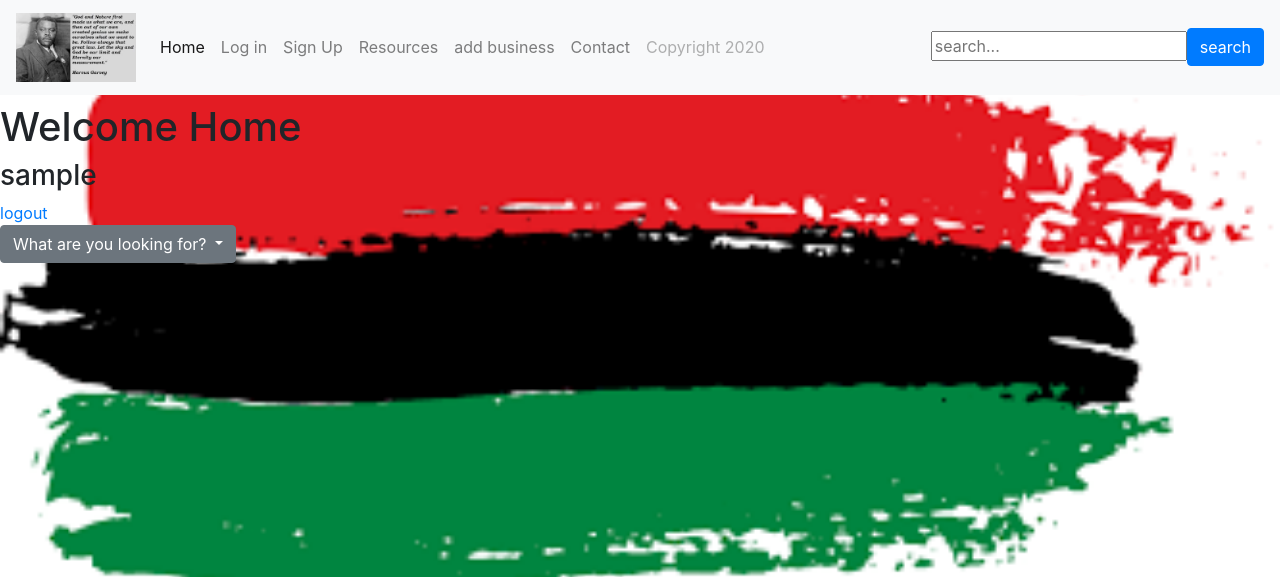
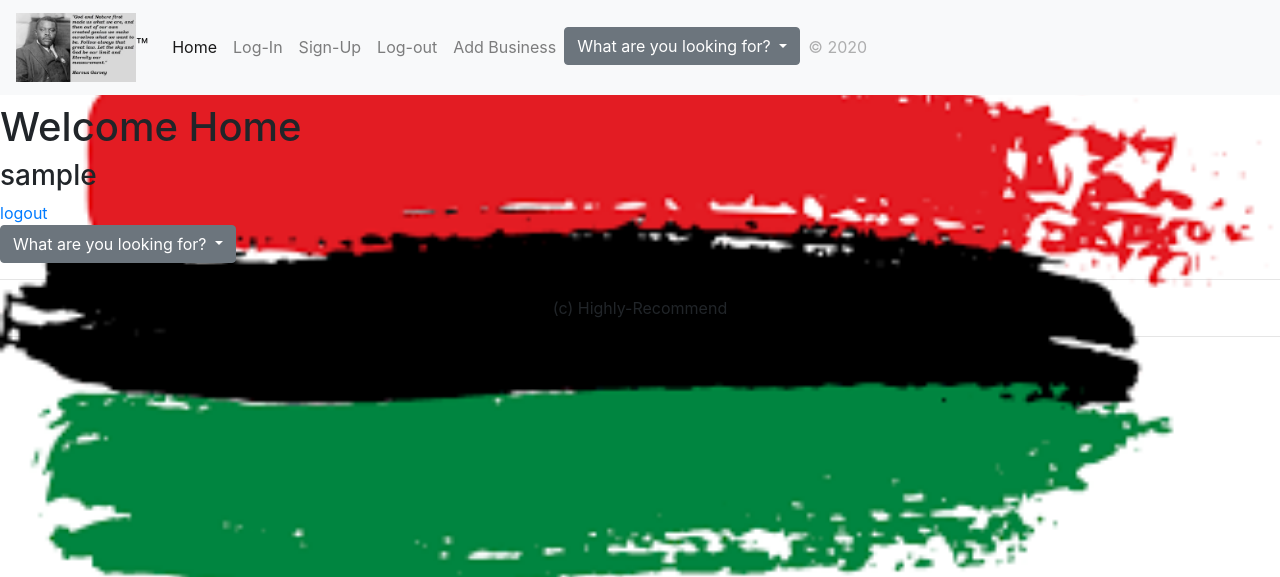
Before and after one commit to jhurdle7/garveyslist, a Django app: page /users/username/ in a window 1280 px wide. Shown: the top 577 px of the page. Run offline with Django 3.2, Linux system fonts and the light colour scheme; the visitor is signed in with stand-in values (Sample User, id 1); some libraries are stand-ins or nearby versions.

Commit message:
part 1 one complete

```diff
--- a/garveyslist/main/templates/base.html
+++ b/garveyslist/main/templates/base.html
@@ -22,7 +22,8 @@
 
     {% endblock %}
     <hr/>
-    (c) Highly Recommend
+    <div class = "text-center">(c) Highly-Recommend</div>
+    <hr/>
     <!-- Optional JavaScript -->
     <!-- jQuery first, then Popper.js, then Bootstrap JS -->
     <script src="https://code.jquery.com/jquery-3.5.1.slim.min.js" integrity="sha384-DfXdz2htPH0lsSSs5nCTpuj/zy4C+OGpamoFVy38MVBnE+IbbVYUew+OrCXaRkfj" crossorigin="anonymous"></script>
--- a/garveyslist/main/templates/navbar.html
+++ b/garveyslist/main/templates/navbar.html
@@ -19,19 +19,26 @@
                     <a class="nav-link" href={% url 'users:register_page' %}>Sign-Up</a>
                 </li>
                 <li class="nav-item">
-                    <a class="nav-link" href={% url 'main:index' %}>Log-out</a>
+                    <a class="nav-link" href={% url 'users:logout_user' %}>Log-out</a>
                 </li>
                 </li>
                 <li class="nav-item">
                     <a class="nav-link" href="{% url 'main:add' %}">Add Business</a>
                 </li>
                 </li>
-                <li class="nav-item">
-                    <a class="nav-link" href="#">Contact</a>
+                <li class="nav-item" "dropdown"><button class="btn btn-secondary dropdown-toggle" type="button" id="dropdownMenuButton" data-toggle="dropdown" aria-haspopup="true" aria-expanded="false">
+                What are you looking for?
+            </button>
+            <div class="dropdown-menu" aria-labelledby="dropdownMenuButton">
+                {% for type in businesstypes %}
+                <a class="business-type-link" href="{%url 'main:detail' type.id %}">{{type.name}}</a> {% endfor %}
+
+
                 </li>
                 <li class="nav-item">
                     <a class="nav-link disabled" href="#" tabindex="-1" aria-disabled="true"> &copy; 2020 </a>
                 </li>
+
 
                 {% csrf_token %}
 
@@ -39,20 +46,3 @@
 
         </div>
     </nav>
-
-    <main>
-        <h1></h1>
-
-        <div class="dropdown">
-
-            <button class="btn btn-secondary dropdown-toggle" type="button" id="dropdownMenuButton" data-toggle="dropdown" aria-haspopup="true" aria-expanded="false">
-                What are you looking for?
-            </button>
-            <div class="dropdown-menu" aria-labelledby="dropdownMenuButton">
-                {% for type in businesstypes %}
-                <a class="business-type-link" href="{%url 'main:detail' type.id %}">{{type.name}}</a> {% endfor %}
-
-            </div>
-        </div>
-
-    </main>
--- a/garveyslist/main/views.py
+++ b/garveyslist/main/views.py
@@ -58,13 +58,14 @@ def detail(request, business_type):
 
 @login_required
 def addbusiness(request):
+    print(request.user)
     businessform = BusinessForm()
     message = ''
     if request.method == 'POST':
         form = BusinessForm(request.POST)
         if form.is_valid():
             form.save()
-            form= BusinessForm()
+            form = BusinessForm()
         else:
             message= 'form is not valid'
     else:
--- a/garveyslist/static/main/css/index.css
+++ b/garveyslist/static/main/css/index.css
@@ -23,3 +23,7 @@ body {
     width: 100%;
     text-align: center;
 }
+
+#login-card {
+    margin: 0 auto !important;
+}
--- a/garveyslist/users/templates/users/login.html
+++ b/garveyslist/users/templates/users/login.html
@@ -3,8 +3,8 @@
 {% block content %}
 
 
-<div class="card" style="width: 18rem;">
-  <img src="..." class="card-img-top" alt="...">
+<div class="card align-self-center" style="width: 18rem; margin: 0 auto;" id="login-card">
+  <img src="{% static 'main/blackstar.jpeg' %}" class="card-img-top" alt="...">
   <div class="card-body">
     <h5 class="card-title">login</h5>
    {% if message %}
@@ -16,7 +16,7 @@
         <input type="password" name="password" placeholder="password" required/>
         <button type="submit">login</button>
     </form>
-    <div>Don't have an account? <a href="{% url 'users:register_page' %}">register</a></div>
+    <div>Don't have an account? <a href="{% url 'users:register_page' %}">Join the Family</a></div>
 
 
   </div>
--- a/garveyslist/users/templates/users/register.html
+++ b/garveyslist/users/templates/users/register.html
@@ -11,7 +11,7 @@
         <input type="email" name="email" placeholder="email" required/>
         <input type="password" name="password" placeholder="password" required/>
         <input type="password" name="retype_password" placeholder="retype password" required/>
-        <button type="submit">register</button>
+        <button type="submit">Sign Up</button>
     </form>
     <div>Already have an account? <a href="{% url 'users:login_page'  %}">Login</a></div>
 
--- a/garveyslist/users/templates/users/user.html
+++ b/garveyslist/users/templates/users/user.html
@@ -1,63 +1,9 @@
+
+{% extends 'base.html' %}
 {% load static %}
-<!doctype html>
-<html lang="en">
+{% block content %}
 
-<head>
-    <!-- Required meta tags -->
-    <meta charset="utf-8">
-    <meta name="viewport" content="width=device-width, initial-scale=1, shrink-to-fit=no">
 
-    <!-- Bootstrap CSS -->
-    <link rel="stylesheet" href="https://stackpath.bootstrapcdn.com/bootstrap/4.5.0/css/bootstrap.min.css" integrity="sha384-9aIt2nRpC12Uk9gS9baDl411NQApFmC26EwAOH8WgZl5MYYxFfc+NcPb1dKGj7Sk" crossorigin="anonymous">
-
-    <link rel="stylesheet" type="text/css" href="{% static 'css/index.css' %}" />
-
-    <title text-align:center>Welcome to GarveysList</title>
-</head>
-
-<body>
-
-    <nav class="navbar navbar-expand-lg navbar-light bg-light">
-        <button class="navbar-toggler" type="button" data-toggle="collapse" data-target="#navbarTogglerDemo03" aria-controls="navbarTogglerDemo03" aria-expanded="false" aria-label="Toggle navigation">
-            <span class="navbar-toggler-icon"></span>
-        </button>
-        <a class="navbar-brand" href="index.html"><img src="{% static 'main/images.jpeg' %} " width="120"></a>
-
-        <div class="collapse navbar-collapse" id="navbarTogglerDemo03">
-            <ul class="navbar-nav mr-auto mt-2 mt-lg-0">
-                <li class="nav-item active">
-                    <a class="nav-link" href="#">Home <span class="sr-only">(current)</span></a>
-                </li>
-
-                <li class="nav-item">
-                    <a class="nav-link" href="{% url 'users:login_page' %}">Log in</a>
-
-                </li>
-                <li class="nav-item">
-                    <a class="nav-link" href="{% url 'users:register_page' %}">Sign Up</a>
-                </li>
-                <li class="nav-item">
-                    <a class="nav-link" href="{% url 'users:login_page' %}">Resources</a>
-                </li>
-                </li>
-                <li class="nav-item">
-                    <a class="nav-link" href="{% url 'main:add' %}">add business</a>
-                </li>
-                </li>
-                <li class="nav-item">
-                    <a class="nav-link" href="#">Contact</a>
-                </li>
-                <li class="nav-item">
-                    <a class="nav-link disabled" href="#" tabindex="-1" aria-disabled="true">Copyright 2020</a>
-                </li>
-            </ul>
-            <form action="{% url 'main:index' %}" method="post">
-                {% csrf_token %}
-                <input type="text" placeholder="search..." name="search" value='{{search}}' /><button class="btn btn-primary" type="submit">search</button>
-            </form>
-        </div>
-    </nav>
-    <main>
         <h1>{{title}}</h1>
 
         <h1>Welcome Home</h1>
@@ -78,13 +24,5 @@
 
         </div>
 
-    </main>
 
-    <!-- Optional JavaScript -->
-    <!-- jQuery first, then Popper.js, then Bootstrap JS -->
-    <script src="https://code.jquery.com/jquery-3.5.1.slim.min.js" integrity="sha384-DfXdz2htPH0lsSSs5nCTpuj/zy4C+OGpamoFVy38MVBnE+IbbVYUew+OrCXaRkfj" crossorigin="anonymous"></script>
-    <script src="https://cdn.jsdelivr.net/npm/popper.js@1.16.0/dist/umd/popper.min.js" integrity="sha384-Q6E9RHvbIyZFJoft+2mJbHaEWldlvI9IOYy5n3zV9zzTtmI3UksdQRVvoxMfooAo" crossorigin="anonymous"></script>
-    <script src="https://stackpath.bootstrapcdn.com/bootstrap/4.5.0/js/bootstrap.min.js" integrity="sha384-OgVRvuATP1z7JjHLkuOU7Xw704+h835Lr+6QL9UvYjZE3Ipu6Tp75j7Bh/kR0JKI" crossorigin="anonymous"></script>
-</body>
-
-</html>
+{% endblock %}
--- a/garveyslist/users/views.py
+++ b/garveyslist/users/views.py
@@ -15,7 +15,6 @@ from main.models import Business, BusinessType
 # Create your views here.
 
 @login_required
-
 def user(request):
     print(request.user.username)
     return render(request, 'users/user.html')
@@ -33,9 +32,6 @@ def login_page(request):
         password =  request.POST['password']
 
         user = authenticate(request, username=username, password=password)
-        print("YOOOOOOO ITTS RIGHT HERE" *10)
-        print(user)
-        print("YOOOOOOO ITTS RIGHT HERE" *10)
         if user is None:
             return render(request, 'users/login.html', {'message': ' there is no User with that name or password'})
         login(request, user)
@@ -67,4 +63,4 @@ def register_page(request):
 
 def logout_user(request):
     logout(request)
-    return HttpResponseRedirect(reverse('users:login_page'))
+    return HttpResponseRedirect(reverse('main:index'))
```
Also changed, not shown: garveyslist/main/templates/main/add.html (+4 -16 lines), README.md.
